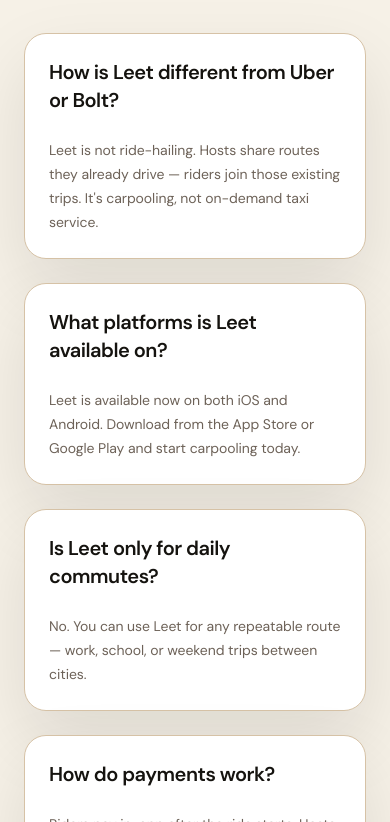
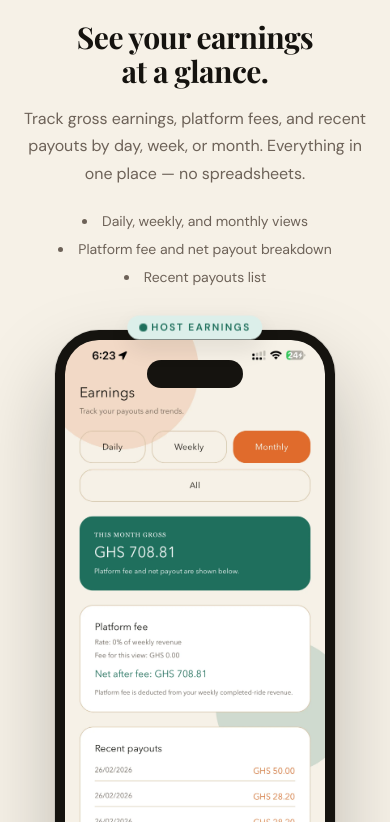
Before and after one commit to ProfArcanex01/Leet_Website, a Next.js app: page / in a window 390 px wide. Shown: the part 5882-6704 px from the top of the page. Built offline with nearby package versions, Linux system fonts and the light colour scheme; no server answers; a web font is replaced by a local one.

Commit message:
Add earnings section to Home component: Introduced a new section for hosts to view earnings, including features like daily, weekly, and monthly views, platform fee breakdown, and recent payouts. Enhanced layout with responsive design elements and visual improvements for better user engagement.

```diff
--- a/src/app/page.tsx
+++ b/src/app/page.tsx
@@ -399,6 +399,51 @@
         </Card>
       </section>
 
+      <section id="earnings" className="mx-auto max-w-6xl px-6 py-16">
+        <div className="grid gap-12 md:grid-cols-[1fr_auto] md:items-center md:gap-16">
+          <div className="flex flex-col items-center text-center md:items-start md:text-left">
+            <p className="text-sm font-semibold uppercase tracking-[0.2em] text-[color:var(--accent)]">For hosts</p>
+            <h2 className="mt-4 text-3xl font-semibold md:text-4xl">See your earnings at a glance.</h2>
+            <p className="mt-4 max-w-xl text-muted-foreground">
+              Track gross earnings, platform fees, and recent payouts by day, week, or month. Everything in one place — no spreadsheets.
+            </p>
+            <ul className="mt-6 list-inside list-disc space-y-2 text-sm text-muted-foreground">
+              <li>Daily, weekly, and monthly views</li>
+              <li>Platform fee and net payout breakdown</li>
+              <li>Recent payouts list</li>
+            </ul>
+          </div>
+          <div className="relative flex justify-center md:justify-end">
+            <div
+              className="relative w-[280px] flex-shrink-0 sm:w-[300px] md:w-[320px] phone-mockup"
+              aria-hidden
+            >
+              <div className="absolute -top-4 left-1/2 z-20 -translate-x-1/2 md:left-6 md:translate-x-0">
+                <span className="phone-tag inline-flex items-center gap-1 rounded-full bg-[color:var(--soft)] px-3 py-1 text-[10px] font-semibold uppercase tracking-[0.16em] text-[color:var(--accent-2)] shadow-sm">
+                  <span className="relative flex h-2 w-2">
+                    <span className="absolute inline-flex h-full w-full animate-ping rounded-full bg-[color:var(--accent-2)] opacity-60" />
+                    <span className="relative inline-flex h-2 w-2 rounded-full bg-[color:var(--accent-2)]" />
+                  </span>
+                  Host earnings
+                </span>
+              </div>
+              <div className="relative overflow-hidden rounded-[2.75rem] border-[10px] border-[color:var(--ink)] bg-[color:var(--ink)] shadow-[0_40px_80px_rgba(21,19,15,0.25),0_0_0_1px_rgba(21,19,15,0.08)]">
+                <div className="absolute left-1/2 top-5 z-10 h-7 w-24 -translate-x-1/2 rounded-full bg-[color:var(--ink)]" />
+                <div className="aspect-[9/19] w-full overflow-hidden rounded-[2rem] bg-[color:var(--ink)]">
+                  <Image
+                    src="/earnings-screen.webp"
+                    alt="Leet app — Earnings screen showing payouts and trends"
+                    width={390}
+                    height={844}
+                    className="h-full w-full object-cover object-top"
+                  />
+                </div>
+              </div>
+            </div>
+          </div>
+        </div>
+      </section>
+
       <section id="faqs" className="mx-auto max-w-6xl px-6 pb-16">
         <div className="mb-12 text-center">
           <h2 className="text-3xl font-semibold md:text-4xl">Frequently asked questions</h2>
```
Also changed, not shown: public/earnings-screen.webp (added).
